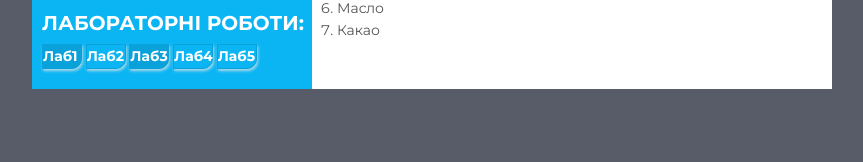
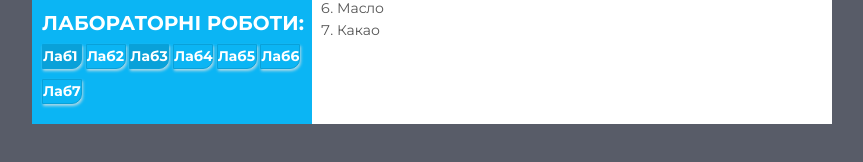
Before and after one commit to bunnyandcocumber/bunnyandcocumber.github.io, a plain HTML site: page index.html in a window 1280 px wide. Shown: the part 1018-1180 px from the top of the page, without its empty margins (208-1071 px from the left). Before the commit the page ends 1157 px from the top, so only its background shows below. Drawn offline with Linux system fonts and the light colour scheme.

Commit message:
Update index.html

```diff
--- a/index.html
+++ b/index.html
@@ -135,6 +135,8 @@
                      <a class="lab" href="">Лаб3</a>
 		     <a class="lab" href="https://bunnyandcocumber.github.io/lb4/index.html">Лаб4</a>
 		     <a class="lab" href="https://bunnyandcocumber.github.io/lb5/index.html">Лаб5</a>
+		     <a class="lab" href="https://bunnyandcocumber.github.io/lb6/index.html">Лаб6</a>
+		     <a class="lab" href="https://bunnyandcocumber.github.io/lr7/index.html">Лаб7</a>
           </div>
      </div>
   </div>
```
